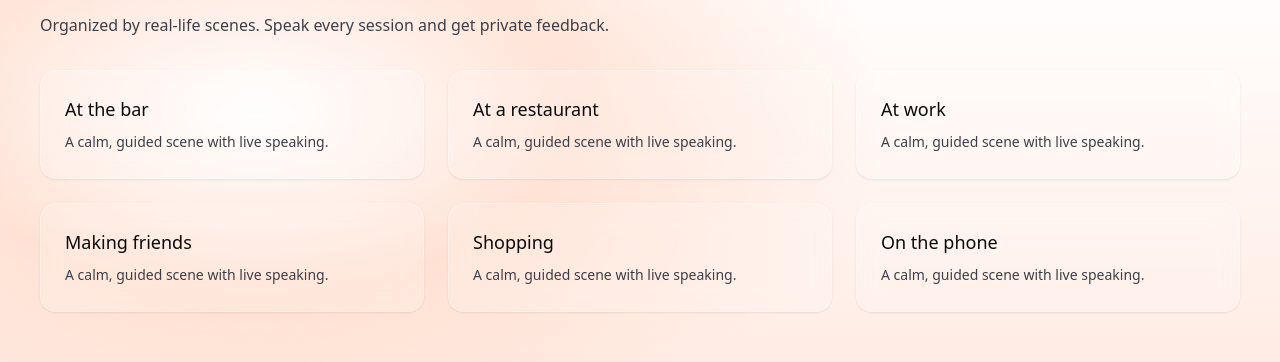
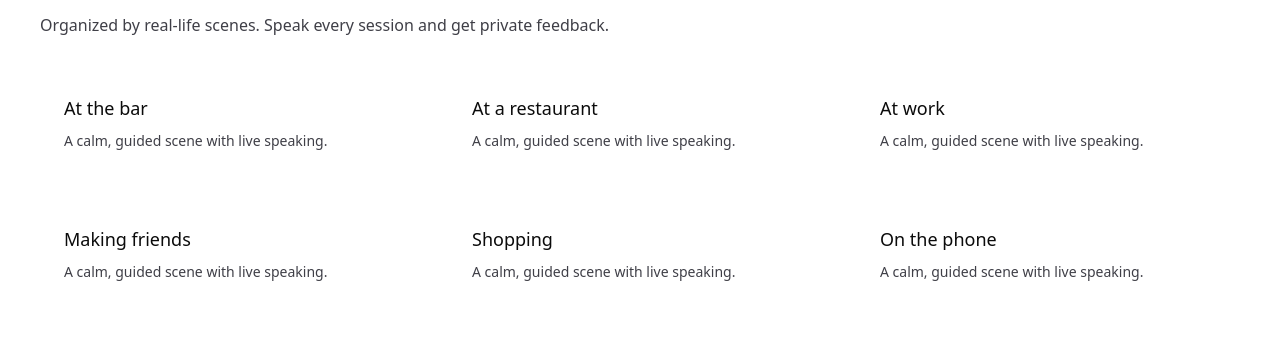
Before and after one commit to lancesuntrust-coder/normi-web, a Next.js app: page / in a window 1280 px wide. Shown: the part 844-1206 px from the top of the page. Built offline with nearby package versions, Linux system fonts and the light colour scheme.

Commit message:
Design: remove gradients and glass; flat backgrounds (white), Hero set to flat

```diff
--- a/app/globals.css
+++ b/app/globals.css
@@ -15,28 +15,26 @@
 
 html, body { height: 100%; }
 
-/* Hero background: single soft gradient, calm and premium */
+/* Flat backgrounds only: white by default */
 body {
-  background: radial-gradient(900px 500px at 20% 20%, var(--peach) 0%, rgba(255, 217, 199, 0.65) 35%, transparent 70%),
-              linear-gradient(180deg, var(--bg) 0%, #ffe9df 60%, var(--sand) 100%);
+  background: var(--bg);
   color: var(--text);
 }
 
 /* Utilities: glass cards, nav pill, buttons (plain CSS to avoid @apply issues) */
+/* Disable glass surfaces for now */
 .glass-card {
-  background: var(--glass);
-  border: 1px solid var(--glass-border);
-  border-radius: 1rem; /* ~rounded-2xl */
-  box-shadow: 0 1px 3px rgba(0,0,0,0.06), 0 1px 2px rgba(0,0,0,0.04);
-  backdrop-filter: blur(12px);
+  background: transparent;
+  border: 0;
+  border-radius: 1rem;
+  box-shadow: none;
 }
 
 .nav-pill {
-  background: var(--nav-glass);
-  border: 1px solid rgba(255, 255, 255, 0.25);
+  background: transparent;
+  border: 0;
   border-radius: 9999px;
-  box-shadow: 0 4px 10px rgba(0,0,0,0.15);
-  backdrop-filter: blur(12px);
+  box-shadow: none;
 }
 
 .btn-primary {
--- a/src/components/Hero.tsx
+++ b/src/components/Hero.tsx
@@ -11,20 +11,9 @@
   return (
     <section
       className="relative min-h-screen px-6 sm:px-10 overflow-hidden"
-      style={{
-        background:
-          "linear-gradient(135deg, #E85C6A 0%, #F08D73 35%, #F6C7A3 100%)",
-      }}
+      style={{ background: "#ffffff" }}
     >
-      {/* Subtle warm vignette toward bottom-left */}
-      <div
-        aria-hidden="true"
-        className="pointer-events-none absolute inset-0"
-        style={{
-          background:
-            "radial-gradient(circle at 15% 85%, rgba(0,0,0,0.16) 0%, rgba(0,0,0,0.0) 55%)",
-        }}
-      />
+      {/* Flat background only; no gradients or vignettes */}
       {/* Floating controls added outside from page */}
       <div className="mx-auto max-w-7xl grid grid-cols-1 sm:grid-cols-2 items-center gap-12 pt-28">
         <motion.div style={{ y: yText, opacity: textOpacity }} className="space-y-6">
```
